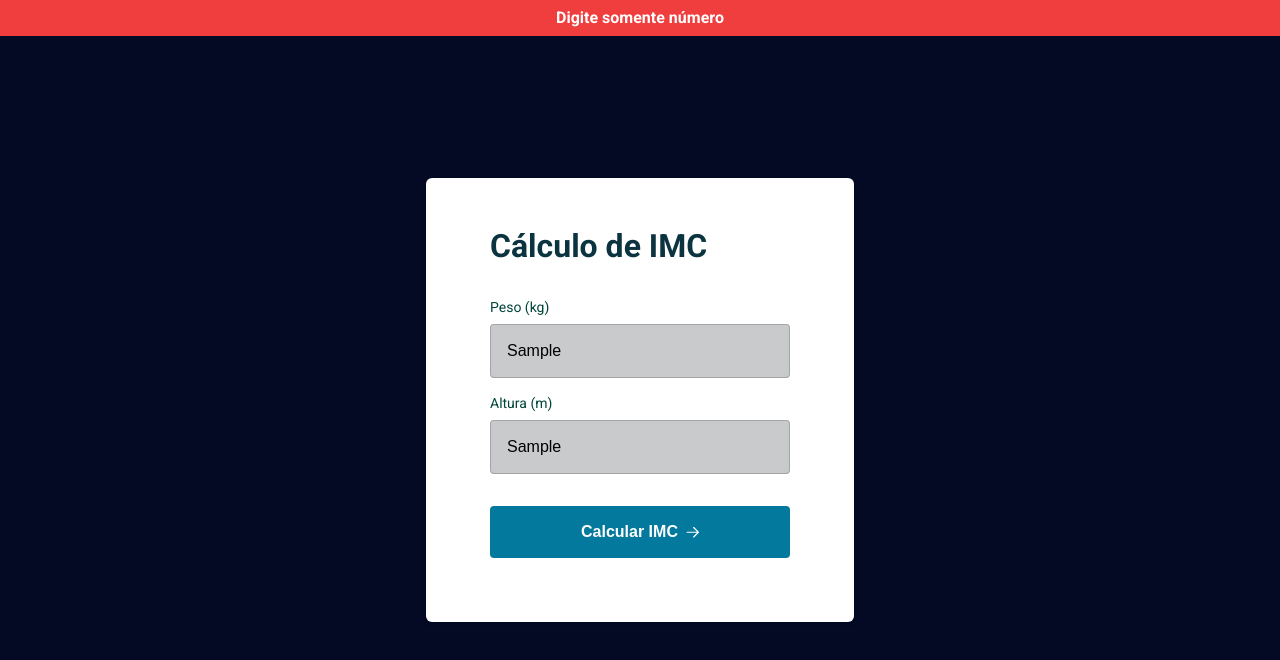
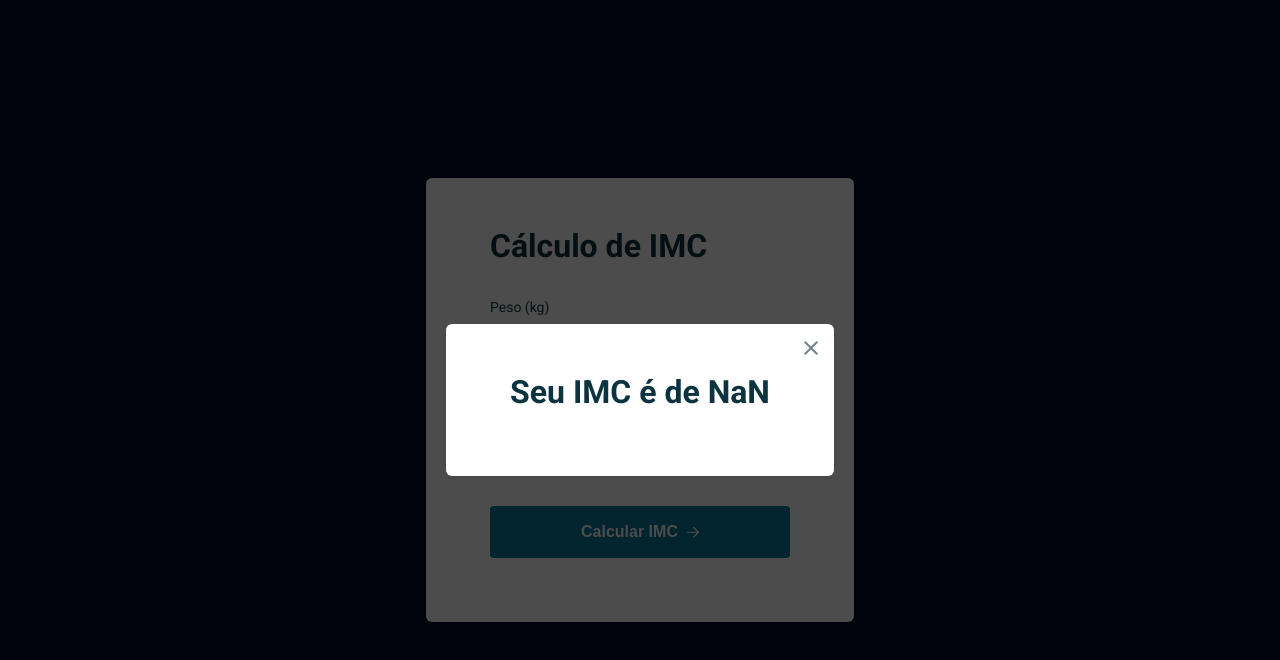
Before and after one commit to WeelSilva/BMI-calculator, a plain HTML site: page index.html in a window 1280 px wide. Both pictures are taken after typing "Sample", "Sample" into the empty fields and a click on the button "Calcular IMC". Drawn offline with Linux system fonts and the light colour scheme.

Commit message:
Showing the IMC result in the popup

```diff
--- a/index.html
+++ b/index.html
@@ -23,7 +23,7 @@
   </head>
 
   <body>
-    <div class="alert-error open">
+    <div class="alert-error">
       Digite somente número
     </div>
 
@@ -37,7 +37,7 @@
           </div>
 
           <div class="input-wrapper">
-            <label for="height">Altura (m)</label>
+            <label for="height">Altura (cm)</label>
             <input type="text" id="height" placeholder="165" />
           </div>
 
@@ -56,7 +56,8 @@
           <button class="close">
             <img src="./assets/close.svg" alt="imagem para fechar o popup">
           </button>
-          Seu IMC é de 28</h2>
+          <span>Seu IMC é de 28</span>
+        </h2>
       </div>
     </div>
   </body>
--- a/script.js
+++ b/script.js
@@ -2,6 +2,10 @@
 const form = document.querySelector("form")
 const inputWeight = document.querySelector("#weight")
 const inputHeight = document.querySelector("#height")
+
+const modalWrapper = document.querySelector(".modal-wrapper")
+const modalMessage = document.querySelector(".modal .title span")
+const modalBtnClose = document.querySelector(".modal button.close")
 
 form.onsubmit = (event) => {
   event.preventDefault() // não faça o padrão
@@ -9,5 +13,15 @@ form.onsubmit = (event) => {
   const weight = inputWeight.value
   const height = inputHeight.value
 
-  console.log(weight, height)
+  const result = IMC(weight, height)
+  const message = `Seu IMC é de ${result}`
+
+  modalMessage.innerText = message
+  modalWrapper.classList.add("open")
 }
+
+modalBtnClose.onclick = () => modalWrapper.classList.remove("open")
+
+function IMC(weight, height) {
+  return (weight / (height / 100) ** 2).toFixed(2)
+}
```
